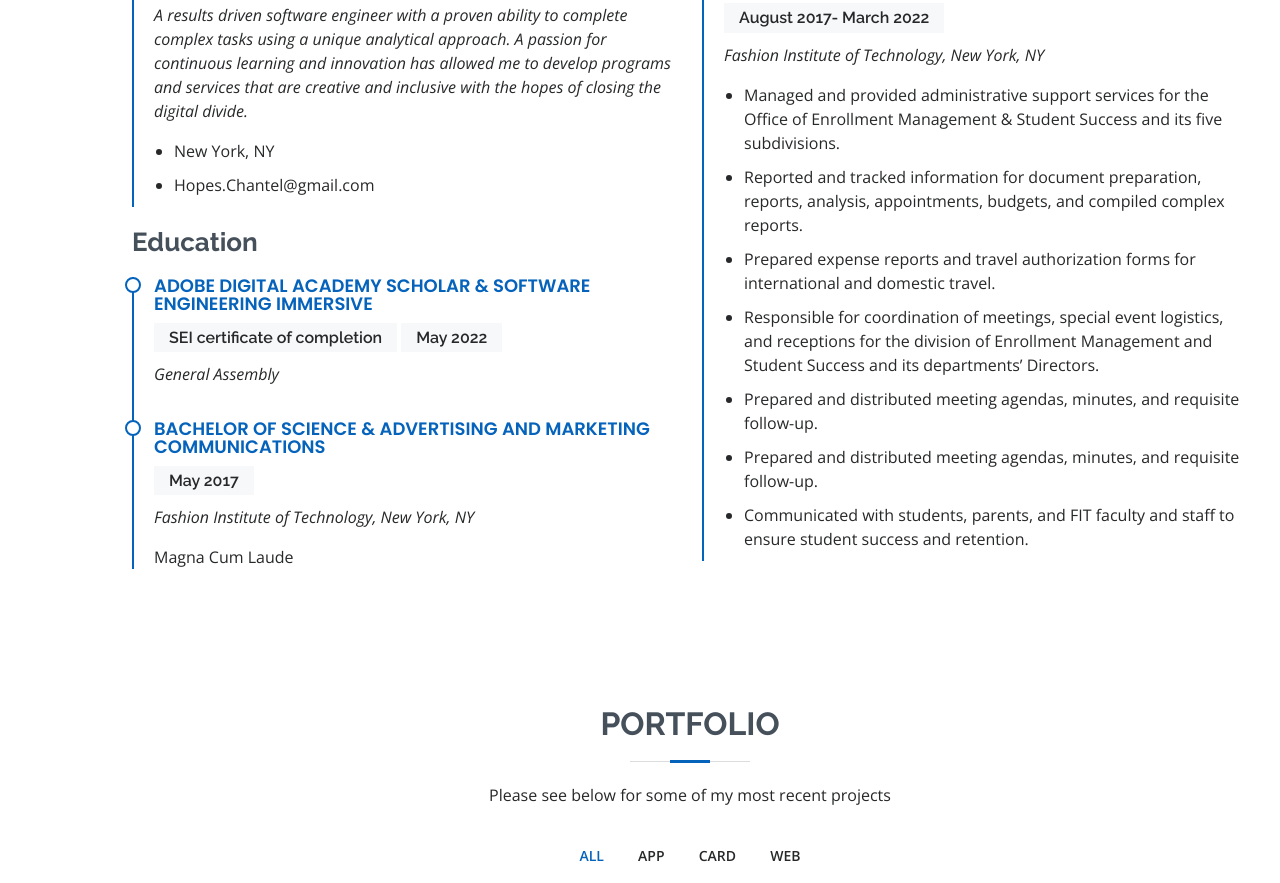
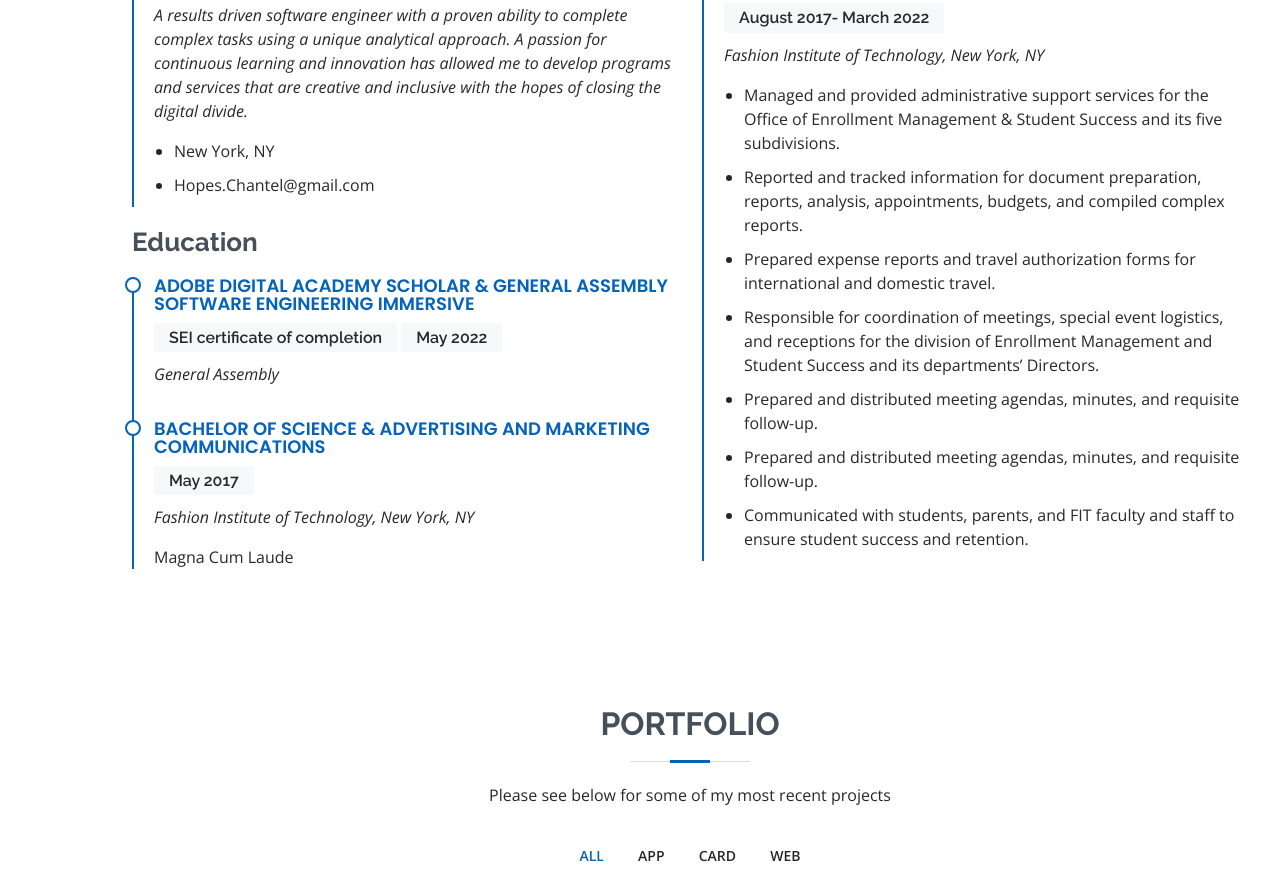
Before and after one commit to Hopes-Chantel/Portfolio, a plain HTML site: page index.html in a window 1280 px wide. Shown: the part 2254-3137 px from the top of the page. Drawn offline with nearby package versions, Linux system fonts and the light colour scheme.

Commit message:
education

```diff
--- a/index.html
+++ b/index.html
@@ -271,7 +271,7 @@
 
             <h3 class="resume-title">Education</h3>
             <div class="resume-item">
-              <h4>Adobe Digital Academy Scholar &amp; Software Engineering Immersive </h4>
+              <h4>Adobe Digital Academy Scholar &amp; General Assembly Software Engineering Immersive </h4>
               <h5>SEI certificate of completion</h5>
               <h5>May 2022</h5>
               <p><em>General Assembly</em></p>
```
